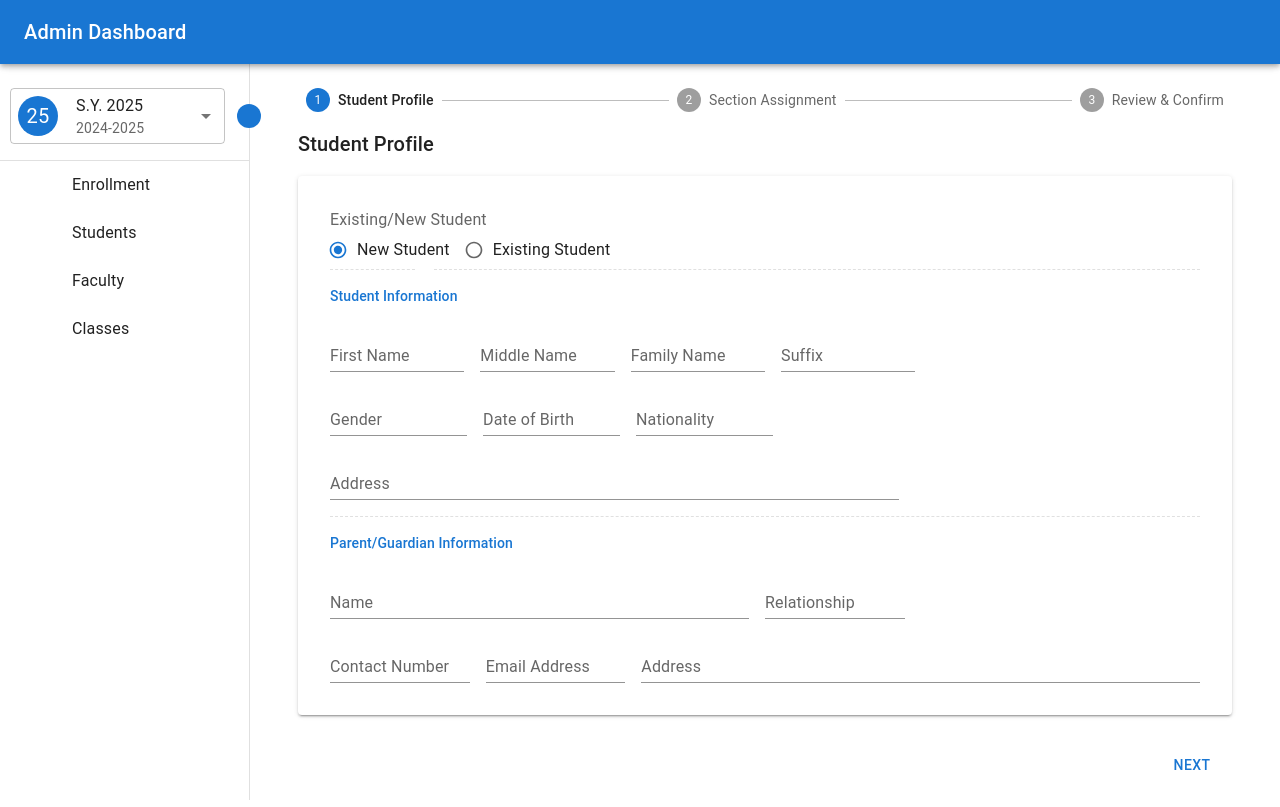
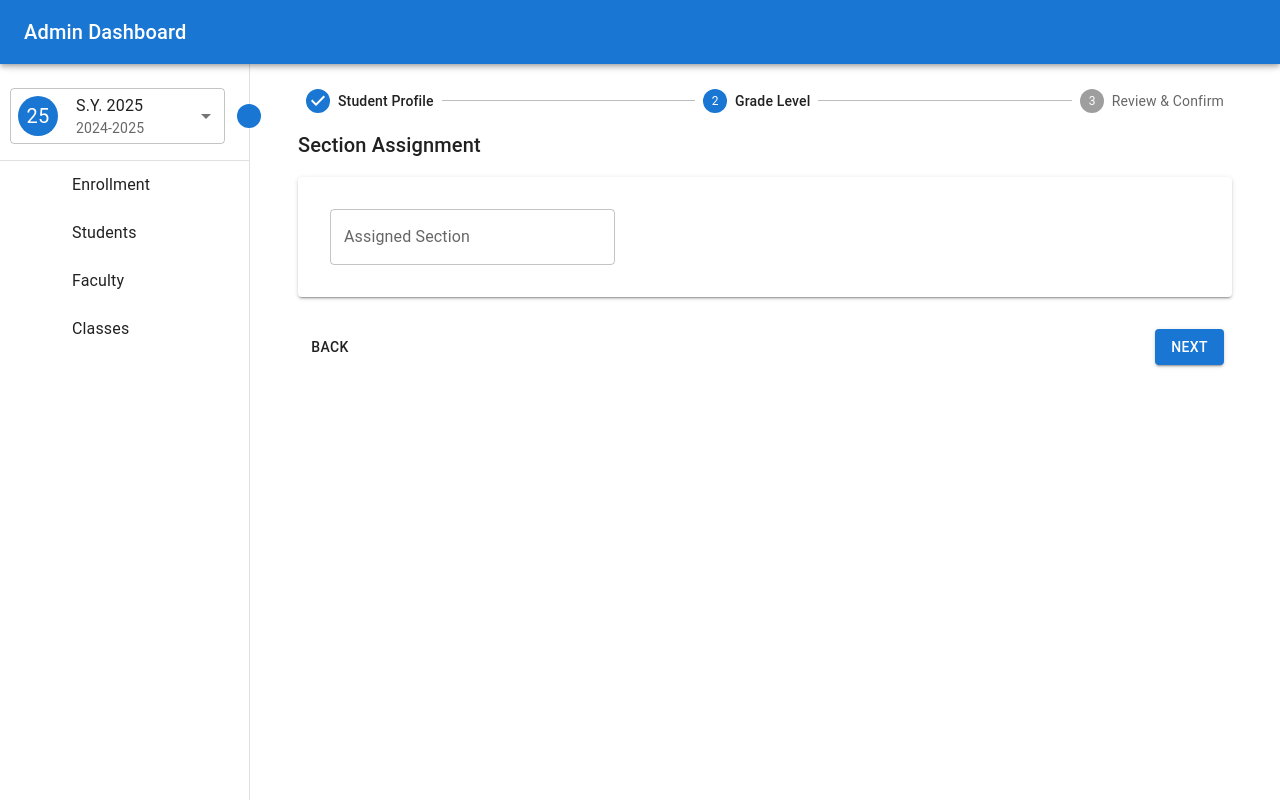
Before and after one commit to pgolez-jynx/jynx-app, a Next.js app: page /enrollment in a window 1280 px wide. Both pictures are taken after a click on the button "NEXT". Built offline with nearby package versions, Linux system fonts and the light colour scheme; some icons are missing.

Commit message:
Fix panel navigations

```diff
--- a/src/app/enrollment/page.tsx
+++ b/src/app/enrollment/page.tsx
@@ -1,16 +1,24 @@
 "use client";
 
 import PageContainer from "@/components/PageContainer";
-import { Box, Stepper, Step, StepLabel, Stack, Button } from "@mui/material";
+import { Box, Stepper, Step, Stack, Button, StepButton } from "@mui/material";
 import { useState } from "react";
 import EnrollmentStudentProfilePanel from "./EnrollmentStudentProfilePanel";
 import EnrollmentSectionAssignmentPanel from "./EnrollmentSectionAssignmentPanel";
 import EnrollmentReviewAndConfirmPanel from "./EnrollmentReviewAndConfirmPanel";
 
-const steps = ["Student Profile", "Section Assignment", "Review & Confirm"];
+const steps = ["Student Profile", "Grade Level", "Review & Confirm"];
 
 export default function EnrollmentPage() {
-  const [activeStep, _setActiveStep] = useState(0);
+  const [activeStep, setActiveStep] = useState(0);
+
+  const handlePreviousStep = () => {
+    setActiveStep(activeStep - 1);
+  };
+
+  const handleNextStep = () => {
+    setActiveStep(activeStep + 1);
+  };
 
   return (
     <PageContainer>
@@ -24,7 +32,7 @@ export default function EnrollmentPage() {
 
             return (
               <Step key={label} {...stepProps}>
-                <StepLabel {...labelProps}>{label}</StepLabel>
+                <StepButton {...labelProps}>{label}</StepButton>
               </Step>
             );
           })}
@@ -36,31 +44,20 @@ export default function EnrollmentPage() {
 
         <Box sx={{ display: "flex", flexDirection: "row", pt: 2 }}>
           {activeStep > 0 && (
-            <Button
-              color="inherit"
-              disabled={activeStep === 0}
-              onClick={() => {}}
-              sx={{ mr: 1 }}
-            >
+            <Button color="inherit" onClick={handlePreviousStep} sx={{ mr: 1 }}>
               Back
             </Button>
           )}
           <Box sx={{ flex: "1 1 auto" }} />
-          <Button onClick={() => {}} sx={{ mr: 1 }}>
-            Next
-          </Button>
-          {/* {activeStep !== steps.length &&
-            (completed[activeStep] ? (
-              <Typography variant="caption" sx={{ display: "inline-block" }}>
-                Step {activeStep + 1} already completed
-              </Typography>
-            ) : (
-              <Button onClick={handleComplete}>
-                {completedSteps() === totalSteps() - 1
-                  ? "Finish"
-                  : "Complete Step"}
-              </Button>
-            ))} */}
+          {activeStep < steps.length - 1 ? (
+            <Button variant="contained" onClick={handleNextStep} sx={{ mr: 1 }}>
+              Next
+            </Button>
+          ) : (
+            <Button variant="contained" onClick={handleNextStep} sx={{ mr: 1 }}>
+              Submit
+            </Button>
+          )}
         </Box>
       </Stack>
     </PageContainer>
```
